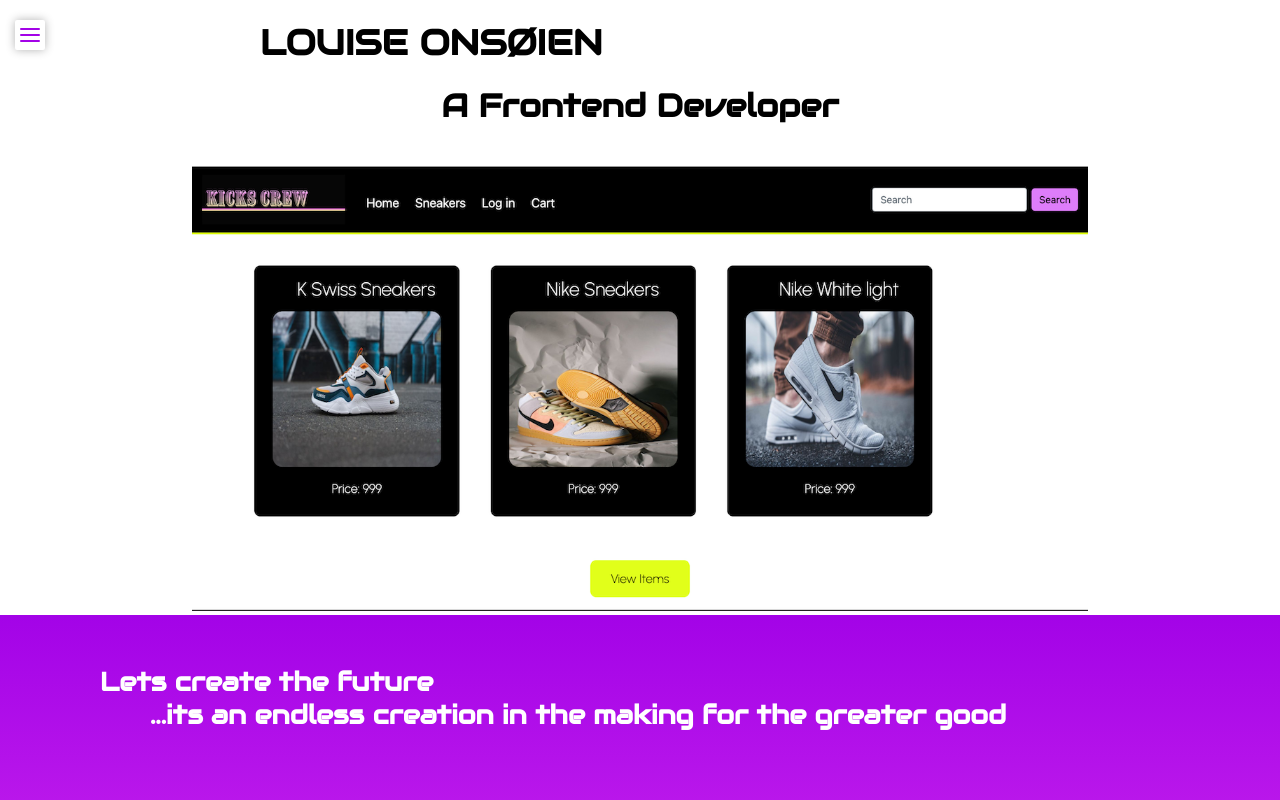
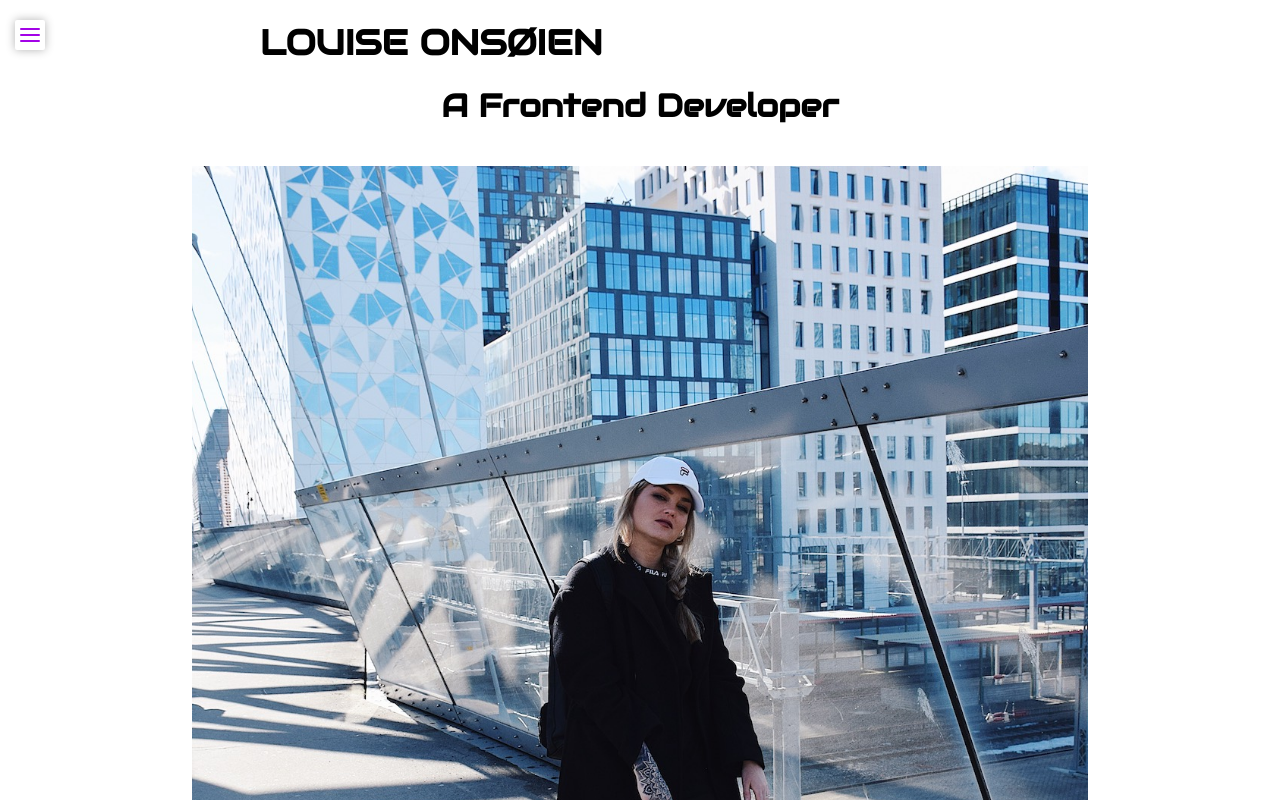
Before and after one commit to lonsoien/my-portfolio, a React (Create React App) app in the folder my-portfolio/: page / in a window 1280 px wide. Shown: the top 800 px of the page. Built offline with nearby package versions, Linux system fonts and the light colour scheme.

Commit message:
selfie image

```diff
--- a/my-portfolio/src/components/home/Home.js
+++ b/my-portfolio/src/components/home/Home.js
@@ -1,5 +1,5 @@
 import Footer from "../layout/Footer";
-import sneakers from '../../images/sneakers-product.png'
+import selfie from '../../images/selfie-oslo.JPG';
 
 function Home() {
   return (
@@ -9,7 +9,7 @@
       <h1>A Frontend Developer</h1>
       <br></br>
       <br></br>
-            <img src={sneakers} alt="mockup kickscrew" className="mockup" />
+            <img src={selfie} alt="mockup kickscrew" className="mockup" />
         </div>
     <Footer />
     </>
```
Also changed, not shown: my-portfolio/src/images/selfie-oslo.JPG (added).
